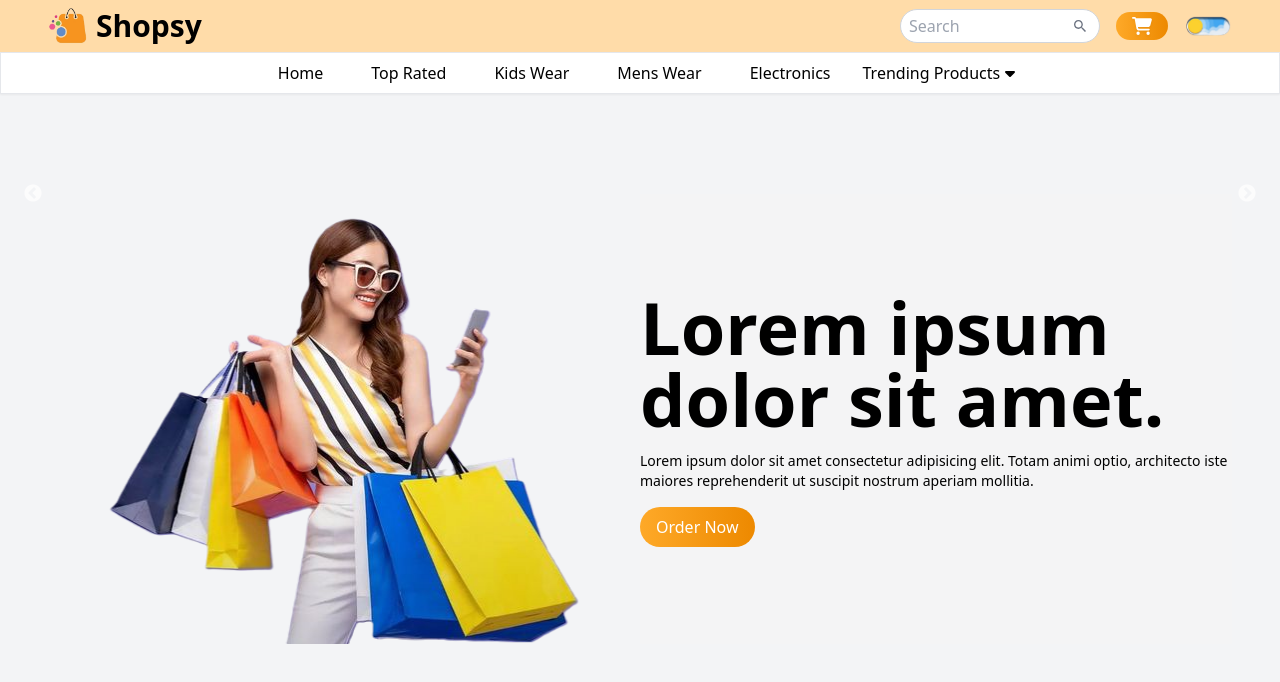
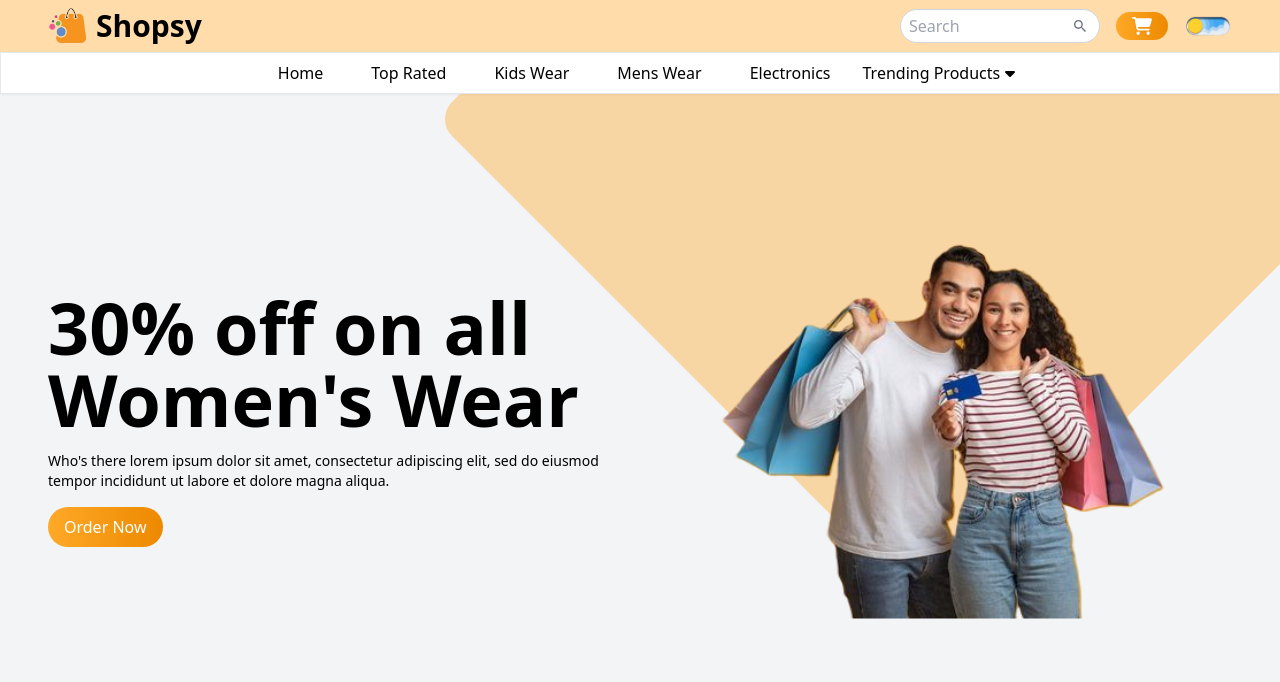
Before and after one commit to septianadip17/slicing-exercise-part3, a React (Vite) app: page / in a window 1280 px wide. Shown: the top 682 px of the page. Built offline with nearby package versions, Linux system fonts and the light colour scheme.

Commit message:
prduct added

```diff
--- a/src/components/Hero/Hero.jsx
+++ b/src/components/Hero/Hero.jsx
@@ -1,61 +1,108 @@
 import React from "react";
-import image1 from "../../assets/hero/women.png";
-import image2 from "../../assets/hero/shopping.png";
-import image3 from "../../assets/hero/sale.png";
+import Image1 from "../../assets/hero/women.png";
+import Image2 from "../../assets/hero/shopping.png";
+import Image3 from "../../assets/hero/sale.png";
 import Slider from "react-slick";
 
-const imageList = [
+const ImageList = [
   {
     id: 1,
-    img: image1,
-    title: "Up to 50% off on all Men's Wear",
+    img: Image1,
+    title: "Upto 50% off on all Men's Wear",
     description:
-      "Lorem ipsum dolor sit amet consectetur adipisicing elit. Harum dolorem soluta facere, mollitia quasi maiores fuga ipsam sed molestiae nostrum!",
+      "lorem His Life will forever be Changed dolor sit amet, consectetur adipiscing elit, sed do eiusmod tempor incididunt ut labore et dolore magna aliqua.",
   },
   {
     id: 2,
-    img: image2,
-    title: "Up to 60% off on all Men's Wear",
+    img: Image2,
+    title: "30% off on all Women's Wear",
     description:
-      "Lorem ipsum dolor sit amet consectetur adipisicing elit. Harum dolorem soluta facere, mollitia quasi maiores fuga ipsam sed molestiae nostrum!",
+      "Who's there lorem ipsum dolor sit amet, consectetur adipiscing elit, sed do eiusmod tempor incididunt ut labore et dolore magna aliqua.",
   },
   {
-    id: "3",
-    img: "image3",
-    title: "Up to 70% off on all Men's Wear",
+    id: 3,
+    img: Image3,
+    title: "70% off on all Products Sale",
     description:
-      "Lorem ipsum dolor sit amet consectetur adipisicing elit. Harum dolorem soluta facere, mollitia quasi maiores fuga ipsam sed molestiae nostrum!",
+      "consectetur adipiscing elit, sed do eiusmod tempor incididunt ut labore et dolore magna aliqua.",
   },
 ];
-const Hero = () => {
+
+// eslint-disable-next-line react/prop-types
+const Hero = ({ handleOrderPopup }) => {
+  var settings = {
+    dots: false,
+    arrows: false,
+    infinite: true,
+    speed: 800,
+    slidesToScroll: 1,
+    autoplay: true,
+    autoplaySpeed: 4000,
+    cssEase: "ease-in-out",
+    pauseOnHover: false,
+    pauseOnFocus: true,
+  };
+
   return (
-    <div className="relative overflow-hidden min-h-[550px] sm:min-h-[650px] bg-gray-100 flex justify-center items-center  dark:bg-gray-950 dark:text-white duration-200">
+    <div className="relative overflow-hidden min-h-[550px] sm:min-h-[650px] bg-gray-100 flex justify-center items-center dark:bg-gray-950 dark:text-white duration-200 ">
       {/* background pattern */}
-      <div className="h-[700px] w-[700px] bg-primary/40 absolute -top-1/2 right-0 rounded-3xl rotate-45 -z-[8]"></div>
+      <div className="h-[700px] w-[700px] bg-primary/40 absolute -top-1/2 right-0 rounded-3xl rotate-45 -z[8]"></div>
       {/* hero section */}
       <div className="container pb-8 sm:pb-0">
-        <Slider>
-
-        </Slider>
+        <Slider {...settings}>
+          {ImageList.map((data) => (
+            // eslint-disable-next-line react/jsx-key
             <div>
               <div className="grid grid-cols-1 sm:grid-cols-2">
                 {/* text content section */}
-            <div className="flex flex-col justify-center gap-4 pt-12 sm:pt-0 text-center sm:text-left order-2 sm-order-1 relative bg-zinc-100">
-              <h1 className="text-5xl sm:text-6xl lg:text-7xl font-bold">Lorem ipsum dolor sit amet.</h1>
-              <p className="text-sm">Lorem ipsum dolor sit amet consectetur adipisicing elit. Totam animi optio, architecto iste maiores reprehenderit ut suscipit nostrum aperiam mollitia.</p>
-              <div>
-                <button className="bg-gradient-to-r from-primary to-secondary hover:scale-105 duration-200 text-white py-2 px-4 rounded-full">Order Now</button>
+                <div className="flex flex-col justify-center gap-4 pt-12 sm:pt-0 text-center sm:text-left order-2 sm:order-1 relative z-10">
+                  <h1
+                    data-aos="zoom-out"
+                    data-aos-duration="500"
+                    data-aos-once="true"
+                    className="text-5xl sm:text-6xl lg:text-7xl font-bold"
+                  >
+                    {data.title}
+                  </h1>
+                  <p
+                    data-aos="fade-up"
+                    data-aos-duration="500"
+                    data-aos-delay="100"
+                    className="text-sm"
+                  >
+                    {data.description}
+                  </p>
+                  <div
+                    data-aos="fade-up"
+                    data-aos-duration="500"
+                    data-aos-delay="300"
+                  >
+                    <button
+                      onClick={handleOrderPopup}
+                      className="bg-gradient-to-r from-primary to-secondary hover:scale-105 duration-200 text-white py-2 px-4 rounded-full"
+                    >
+                      Order Now
+                    </button>
                   </div>
                 </div>
                 {/* image section */}
-            <div className="order-1 sm-order-2">
-              <div className="relative z-10">
-                <img src={image1} alt="image 1" className="w-[300px] h-[300px] sm:h-[450px] sm:w-[450px] sm:scale-125 object-contain mx-auto " />
+                <div className="order-1 sm:order-2">
+                  <div
+                    data-aos="zoom-in"
+                    data-aos-once="true"
+                    className="relative z-10"
+                  >
+                    <img
+                      src={data.img}
+                      alt=""
+                      className="w-[300px] h-[300px] sm:h-[450px] sm:w-[450px] sm:scale-105 lg:scale-120 object-contain mx-auto"
+                    />
                   </div>
                 </div>
-
               </div>
             </div>
+          ))}
+        </Slider>
       </div>
     </div>
   );
--- /dev/null
+++ b/src/components/Products/Product.jsx
@@ -0,0 +1,9 @@
+import React from 'react'
+
+const Product = () => {
+  return (
+    <div>Product</div>
+  )
+}
+
+export default Product
```
Lines whose indentation alone changed are shown as unchanged.
